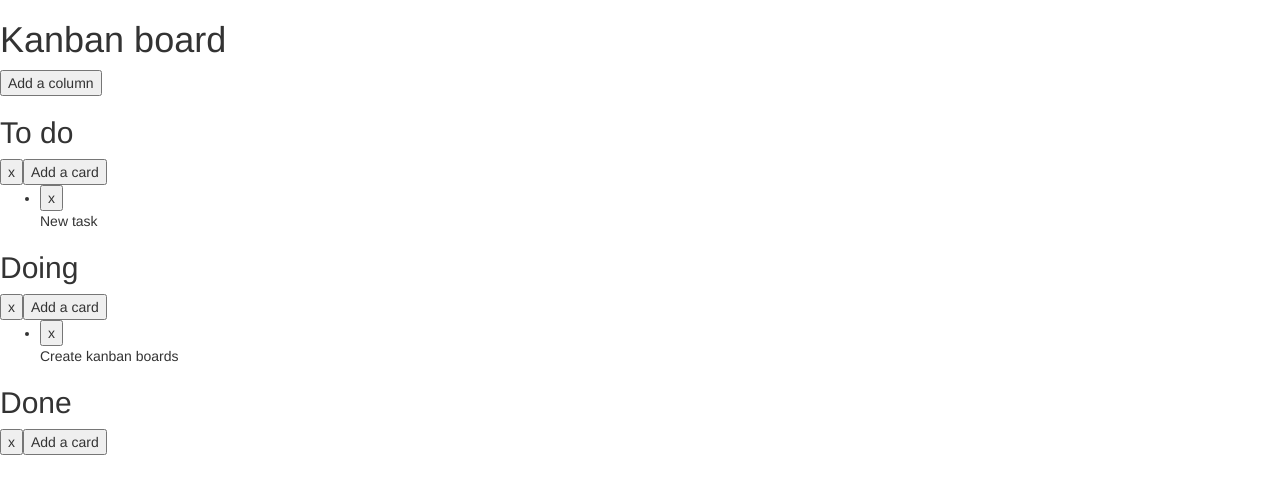
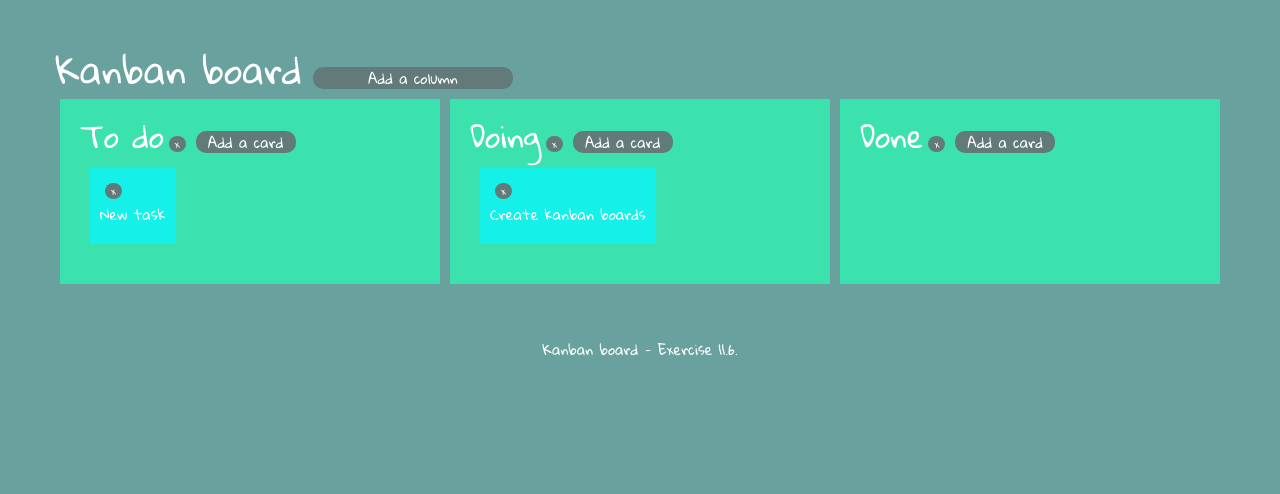
Before and after one commit to SliwK/Exercise-11.6, a plain HTML site: page index.html in a window 1280 px wide. Drawn offline with nearby package versions, Linux system fonts and the light colour scheme.

Commit message:
Change scss

```diff
--- a/index.html
+++ b/index.html
@@ -3,15 +3,21 @@
 <head>
     <meta charset="utf-8">
     <title>KANBAN BOARD</title>
+    <link rel="stylesheet" href="https://maxcdn.bootstrapcdn.com/bootstrap/3.3.6/css/bootstrap.min.css" integrity="sha384-1q8mTJOASx8j1Au+a5WDVnPi2lkFfwwEAa8hDDdjZlpLegxhjVME1fgjWPGmkzs7" crossorigin="anonymous">
     <link rel="stylesheet" type="text/css" href="css/style.css">
-    <link rel="stylesheet" href="https://maxcdn.bootstrapcdn.com/bootstrap/3.3.6/css/bootstrap.min.css" integrity="sha384-1q8mTJOASx8j1Au+a5WDVnPi2lkFfwwEAa8hDDdjZlpLegxhjVME1fgjWPGmkzs7" crossorigin="anonymous">
+    <link href="https://fonts.googleapis.com/css?family=Gloria+Hallelujah" rel="stylesheet">
 </head>
 <body>
-  <div id="board" class="board">
+  <div id="board" class="board container">
         <h1>Kanban board</h1>
         <button class="create-column">Add a column</button>
         <div class="column-container"></div>
 	</div>
+  <div class="footer">
+    <p>
+        Kanban board - Exercise 11.6.
+    </p>
+  </div>
 
 <!-- Scripts -->
     <script src="https://code.jquery.com/jquery-3.0.0.min.js" integrity="sha256-JmvOoLtYsmqlsWxa7mDSLMwa6dZ9rrIdtrrVYRnDRH0=" crossorigin="anonymous"></script>
--- a/sass/style.scss
+++ b/sass/style.scss
@@ -0,0 +1,75 @@
+$background-color: #69a19e;
+$button-color: #627b7a;
+$column-color: #3be2ae;
+$card-color: #15f0e8;
+
+body {
+  color: white;
+  background-color:$background-color;
+  font-family: 'Gloria Hallelujah', cursive;
+}
+
+.buttons {
+  border-radius: 10px;
+  border-style: none;
+  margin: 5px;
+}
+
+.create-column {
+  background-color: $button-color;
+  @extend .buttons;
+  width: 200px;
+}
+
+.add-card {
+  width: 100px;
+  background-color: $button-color;
+  @extend .buttons;
+}
+
+.btn-delete {
+  background-color: $button-color;
+  @extend .buttons;
+  border-radius: 50%;
+  font-size: 10px;
+  margin-left: 5px;
+}
+
+.board {
+  padding: 50px 0;
+}
+
+h1, h2 {
+  display: inline;
+}
+
+.create-column {
+  display: inline;
+}
+
+.column-container {
+  display: flex;
+}
+
+.column {
+  flex: 1;
+  background-color: $column-color;
+  margin: 5px;
+  padding: 20px 20px;
+}
+
+.column-card-list {
+  padding: 5px;
+
+}
+.card {
+  background-color: $card-color;
+  display: inline-block;
+  margin: 5px;
+  padding: 10px;
+  list-style: none;
+}
+
+.footer {
+  text-align: center;
+}
```
Also changed, not shown: css/style.css, 1 other file.
